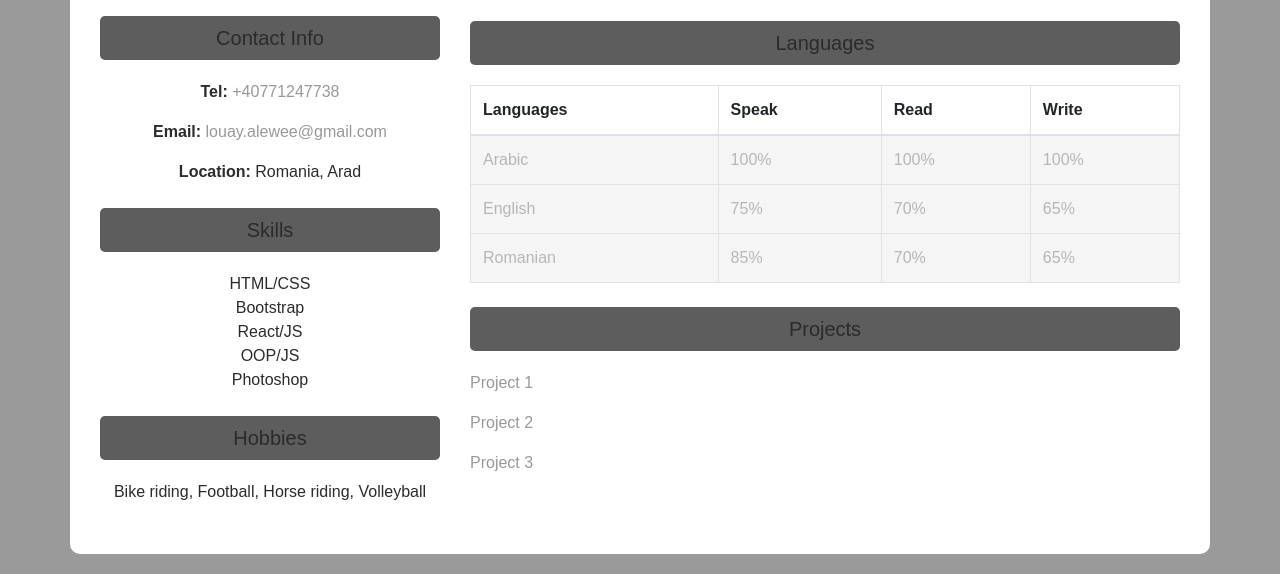
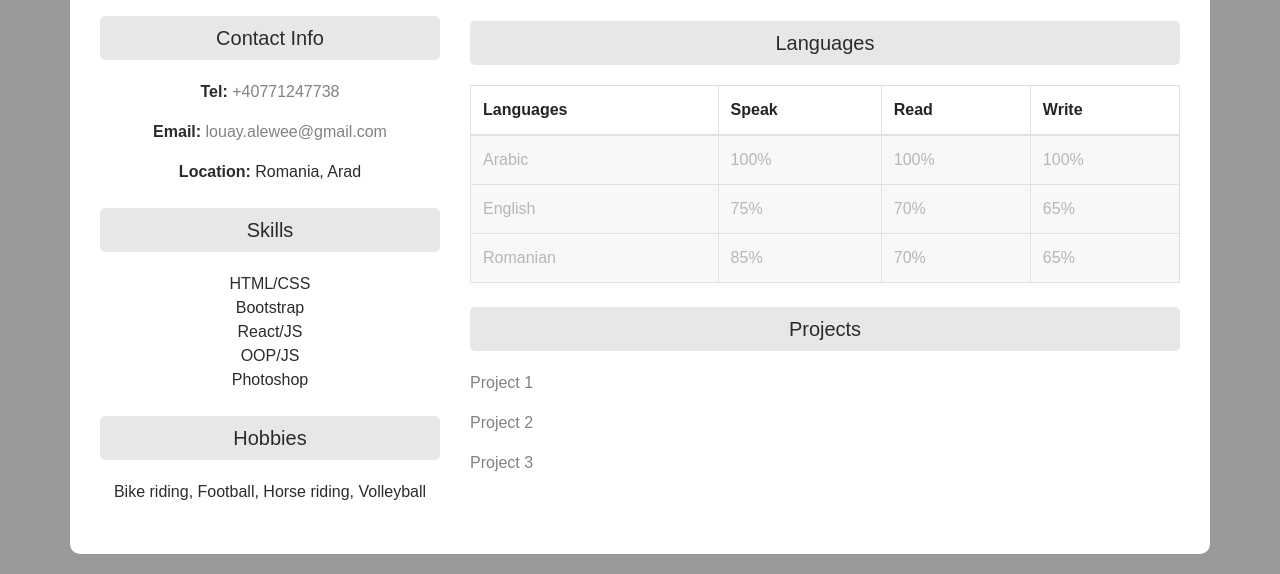
Before and after one commit to louay555/LEC-00, a plain HTML site: page index.html in a window 1280 px wide. Shown: the part 509-1083 px from the top of the page. Drawn offline with nearby package versions, Linux system fonts and the light colour scheme.

Commit message:
Add files via upload
Signed-off-by: louay555 <162800473+louay555@users.noreply.github.com>

```diff
--- a/index.html
+++ b/index.html
@@ -22,7 +22,7 @@
             border-radius: 50%;
         }
         .section-title {
-            background-color: #5d5d5d;
+            background-color: #e7e7e7;
             padding: 10px;
             border-radius: 5px;
             margin-bottom: 20px;
@@ -32,7 +32,7 @@
             margin-bottom: 20px;
         }
         .table-hover tbody {
-            background-color: #e2e2e25b;
+            background-color: #ececec5b;
             color: #b9b5b5;
         }
         .white-line {
@@ -40,7 +40,7 @@
             margin: 20px 0;
         }
         a {
-            color: #999898;
+            color: #828282;
             text-decoration: none;
         }
         a:hover {
```
